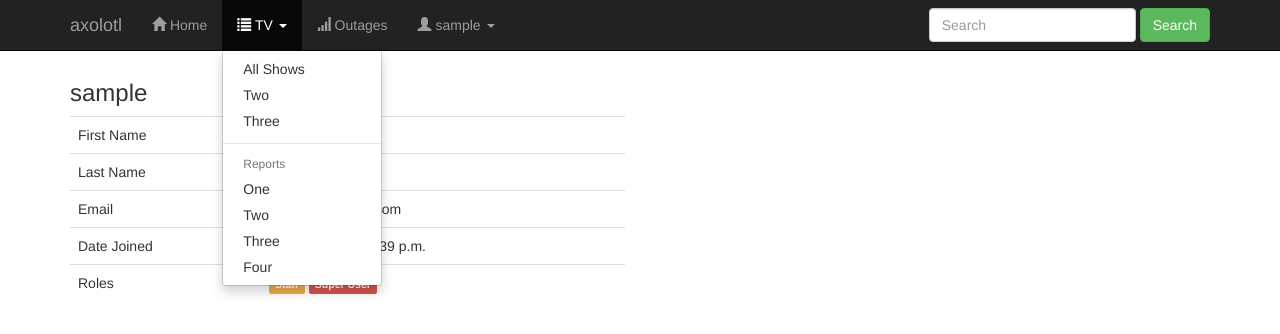
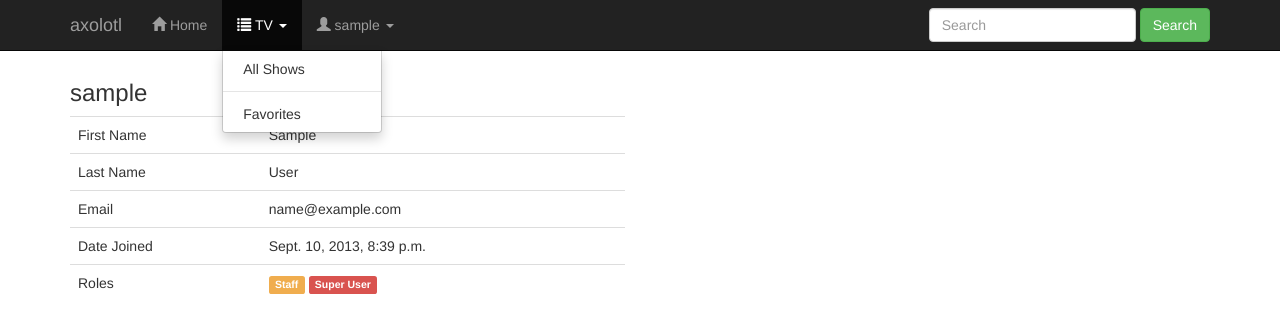
Before and after one commit to artschwagerb/axolotl, a Django app: page /accounts/profile/ in a window 1280 px wide, after a click on "TV". Shown: the top 334 px of the page. Run offline with Django 3.2, Linux system fonts and the light colour scheme; the visitor is signed in with stand-in values (Sample User, id 1); some libraries are stand-ins or nearby versions.

Commit message:
continuity

```diff
--- a/axolotl/templates/base.html
+++ b/axolotl/templates/base.html
@@ -38,18 +38,11 @@
               <a href="#" class="dropdown-toggle" data-toggle="dropdown"><span class="glyphicon glyphicon-list"></span> TV <b class="caret"></b></a>
               <ul class="dropdown-menu">
                 <li><a href="{% url "tv-index" %}">All Shows</a></li>
-                <li><a href="#">Two</a></li>
-                <li><a href="#">Three</a></li>
                 <li class="divider"></li>
-                <li class="dropdown-header">Reports</li>
-                <li><a href="#">One</a></li>
-                <li><a href="#">Two</a></li>
-                <li><a href="#">Three</a></li>
-                <li><a href="#">Four</a></li>
+                <li><a href="#">Favorites</a></li>
               </ul>
             </li>
             {% endif %}
-            <li><a href="/outage"><span class="glyphicon glyphicon-signal"></span> Outages</a></li>
             {% if user.is_authenticated %}
             <li class="dropdown">
               <a href="#" class="dropdown-toggle" data-toggle="dropdown"><span class="glyphicon glyphicon-user"></span> {{ user }} <b class="caret"></b></a>
@@ -61,7 +54,8 @@
                 {% if user.is_superuser %}
                 <li class="divider"></li>
                 <li class="dropdown-header">Admin Options</li>
-                <li><a href="/admin">Dashboard</a></li>
+                <li><a href="/admin">Backend</a></li>
+                <li><a href="#">Statistics</a></li>
                 {% endif %}
               </ul>
             </li>
--- a/sync_sickbeard.py
+++ b/sync_sickbeard.py
@@ -6,6 +6,7 @@ import urllib2
 import json
 import datetime
 from datetime import datetime
+from django.conf import settings
 
 if __name__ == "__main__":
     os.environ.setdefault("DJANGO_SETTINGS_MODULE", "axolotl.local_settings")
@@ -15,7 +16,7 @@ from tv.models import Show, Season, Episode
 from django.core.exceptions import MultipleObjectsReturned
 
 #list all shows
-req = urllib2.Request("https://yarrr.me:9000/api/700dc3d941b692fc440cd3a5cfbe5a92/?cmd=shows", None, {'user-agent':'Chrome/28.0.1500.72'})
+req = urllib2.Request(settings.SICKBEARD_API_URL+"?cmd=shows", None, {'user-agent':'Chrome/28.0.1500.72'})
 opener = urllib2.build_opener()
 f = opener.open(req)
 showapi = json.load(f)
@@ -28,7 +29,7 @@ for slink in showapi["data"]:
 	print ''
 	print 'tvdbid: ' + show_id
 	#get show details
-	req = urllib2.Request("https://yarrr.me:9000/api/700dc3d941b692fc440cd3a5cfbe5a92/?cmd=show&tvdbid=" + show_id, None, {'user-agent':'Chrome/28.0.1500.72'})
+	req = urllib2.Request(settings.SICKBEARD_API_URL+"?cmd=show&tvdbid=" + show_id, None, {'user-agent':'Chrome/28.0.1500.72'})
 	opener = urllib2.build_opener()
 	f = opener.open(req)
 	showapi_detail = json.load(f)
```
